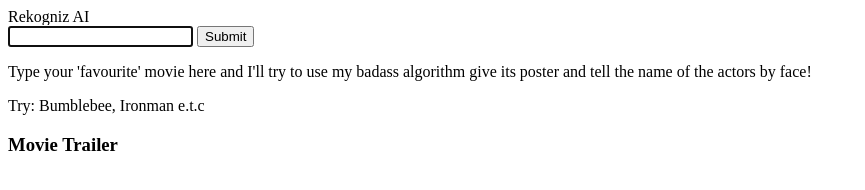
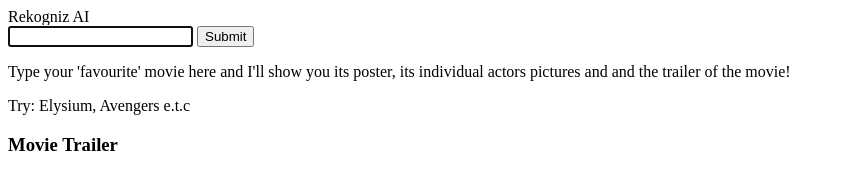
Before and after one commit to danBamikiya/movie-finder, a website: page public/index.html in a window 1280 px wide. Shown: the whole page, without its empty margins (0-865 px from the left). Drawn offline with Linux system fonts and the light colour scheme.

Commit message:
feat: add new app description :speech_balloon:

```diff
--- a/public/index.html
+++ b/public/index.html
@@ -22,10 +22,10 @@
 
 					<div>
 						<p>
-							Type your 'favourite' movie here and I'll try to use my badass
-							algorithm give its poster and tell the name of the actors by face!
+							Type your 'favourite' movie here and I'll show you its poster, its
+							individual actors pictures and and the trailer of the movie!
 						</p>
-						<p>Try: Bumblebee, Ironman e.t.c</p>
+						<p>Try: Elysium, Avengers e.t.c</p>
 					</div>
 				</form>
 
```
